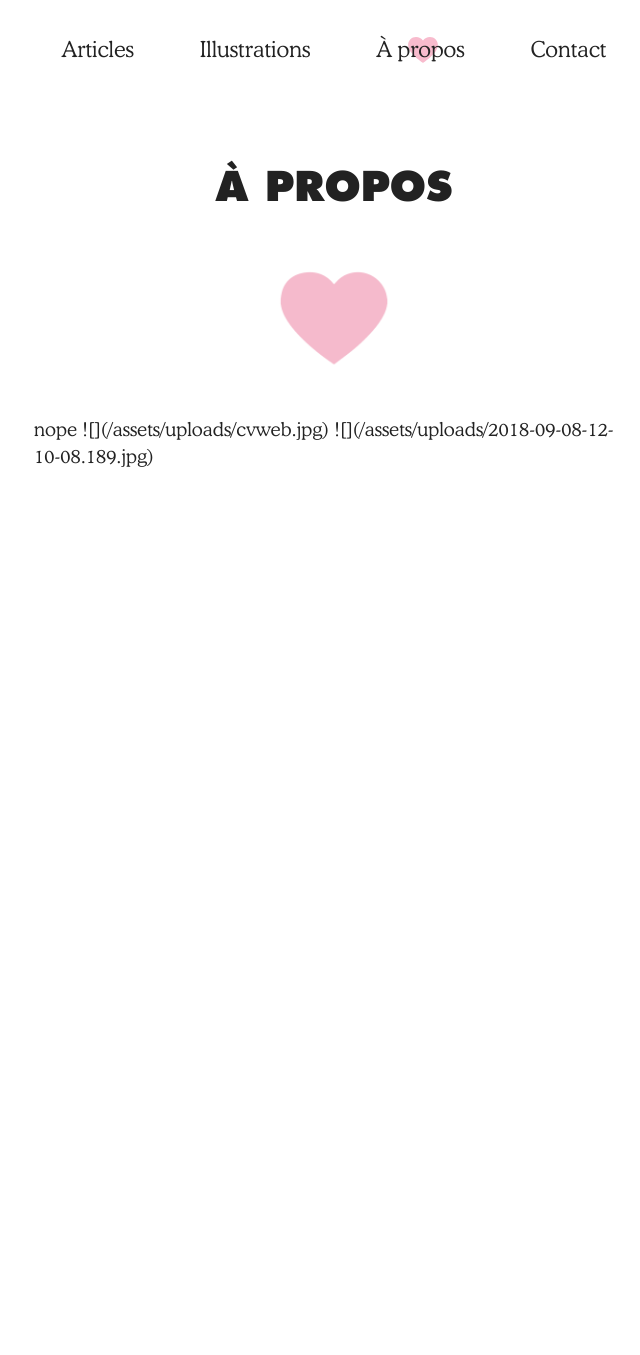
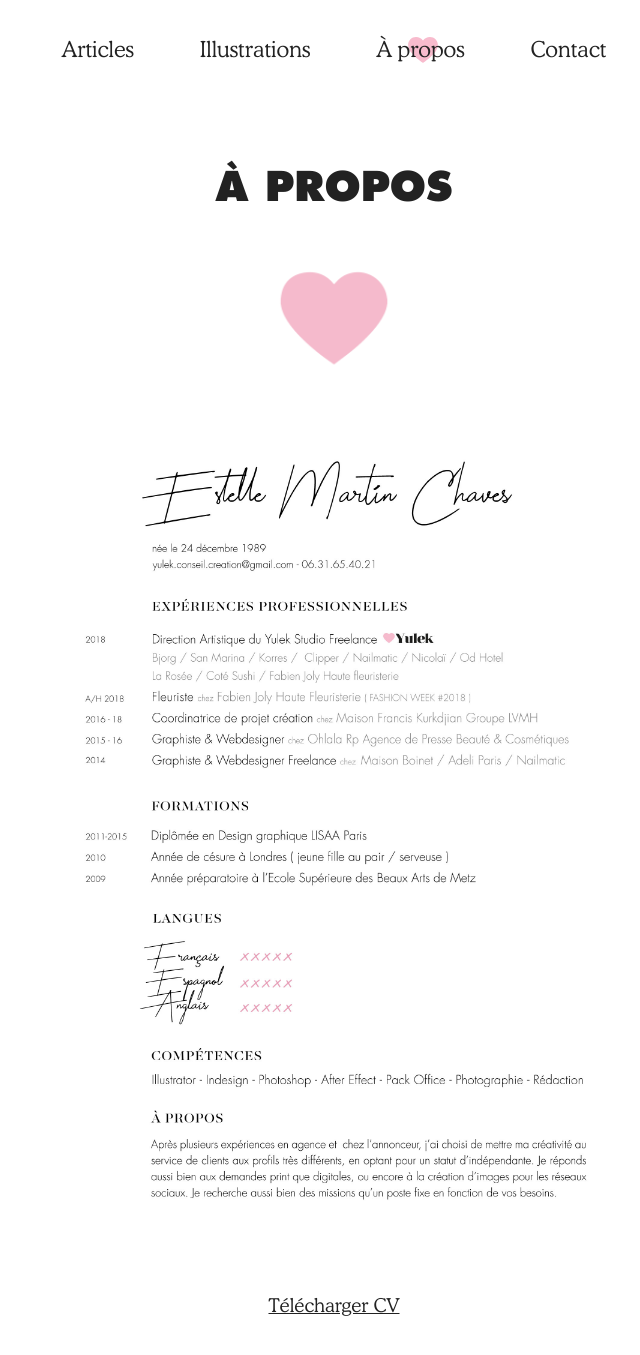
Before and after one commit to yulek-emc/website, a Jekyll site: the page built from about/index.html, in a window 1280 px wide and 1400 px high. Shown: the top 1355 px of the window, without its empty margins (306-946 px from the left). Built offline with Jekyll 4.4.1, drawn with Linux system fonts in a browser that asks for light colours; a script that is not in the unit is left out.

Commit message:
added markdonify to about page and added cv download

```diff
--- a/_layouts/about.html
+++ b/_layouts/about.html
@@ -9,7 +9,10 @@ layout: default
          style="background-image: url({{ site.baseurl }}{{ page.profile-pic }});">
     </div>
     <div class="about-description">
-      {{ page.description }}
+      {{ page.description | markdownify }}
     </div>
+    {% if page.cv.size > 2 %}
+      <a class="download-link" href="{{ page.cv }}" download>Télécharger CV</a>
+    {% endif %}
   </div>
 </div>
--- a/_sass/yulek-theme/_about.scss
+++ b/_sass/yulek-theme/_about.scss
@@ -20,4 +20,15 @@
 
 .about-description {
   flex: 1;
+  width: 100%;
+  max-width: 1500px;
+
+  img {
+    width: 100%;
+    margin: 10px auto;
+  }
 }
+
+.download-link {
+  margin-bottom: 100px;
+}
--- a/about/index.html
+++ b/about/index.html
@@ -3,10 +3,8 @@ layout: about
 id: about
 title: about
 profile-pic: /assets/uploads/keur.jpg
+cv: "/assets/uploads/CV-EMC.pdf"
 description: |2-
-    nope
 
   ![](/assets/uploads/cvweb.jpg)
-
-  ![](/assets/uploads/2018-09-08-12-10-08.189.jpg)
 ---
--- a/assets/js/ui.js
+++ b/assets/js/ui.js
@@ -43,8 +43,8 @@ window.onload = function() {
 
 window.addEventListener("load", function() {
 
-  var thumbnail = document.querySelectorAll(".illu-thumbnail");
-  var fullImage = document.querySelectorAll(".illu-big");
+  var thumbnail = document.querySelectorAll(".illu-thumbnail"); // Change thumbnail name here
+  var fullImage = document.querySelectorAll(".illu-big"); // Change large pic name here
 
   function lockScroll() {
     document.body.classList.add("locked");
@@ -57,7 +57,7 @@ window.addEventListener("load", function() {
   function highlightImage(imageClickEvent) {
 
     var clickedItem = imageClickEvent.currentTarget;
-    var itemID = clickedItem.getAttribute("illu-id");
+    var itemID = clickedItem.getAttribute("illu-id"); // Change attribute name here
     var associatedHighlight = document.querySelector("#id" + itemID);
 
     associatedHighlight.classList.add("active");
```
Also changed, not shown: 9 other files.
